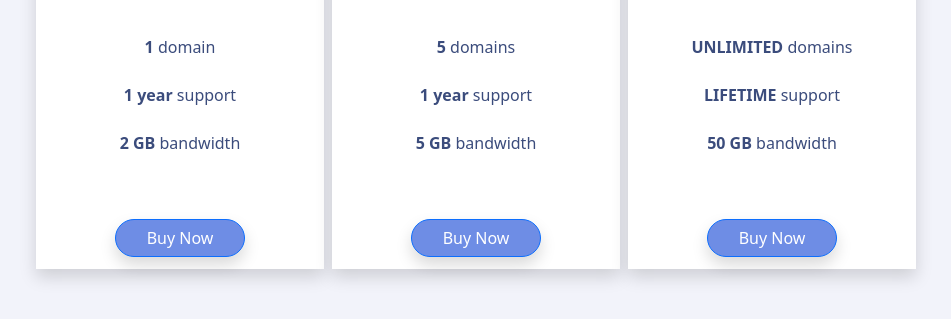
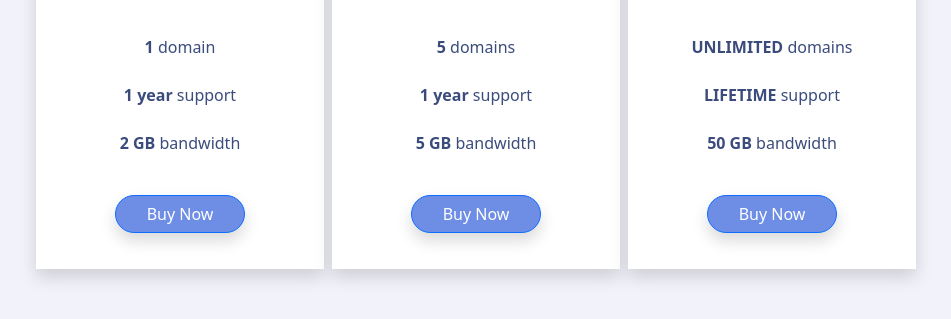
Before and after one commit to ramo4040/bootstrap-Exercise, a plain HTML site: page Pricing Table/index.html in a window 1280 px wide. Shown: the part 179-498 px from the top of the page, without its empty margins (164-1115 px from the left). Drawn offline with nearby package versions, Linux system fonts and the light colour scheme.

Commit message:
index.html

```diff
--- a/Pricing Table/index.html
+++ b/Pricing Table/index.html
@@ -28,7 +28,7 @@
 
   <div class="container d-flex justify-content-center mt-5">
     <div class="row g-2 ">
-      <div class="col d-flex justify-content-center">
+      <div class="col">
         <!-- Card for BASIC PLAN -->
         <div class="card text-center shadow rounded-0 border-0 border-3 border-top border-success" style="width: 18rem; height: 25rem;">
           <div class="card-header">
@@ -39,11 +39,11 @@
             <p class="mt-4"><b>1</b> domain</p>
             <p class="mt-4"><b>1 year</b> support</p>
             <p class="mt-4"><b>2 GB</b> bandwidth</p>
-            <button type="button" class="btn btn-primary rounded-pill shadow mt-5">Buy Now</button>
+            <button type="button" class="btn btn-primary rounded-pill shadow m-4">Buy Now</button>
           </div>
         </div>
       </div>
-      <div class="col d-flex justify-content-center">
+      <div class="col">
         <!-- Card for STANDARD PLAN -->
         <div class="card text-center shadow rounded-0 border-0 border-3 border-top border-info" style="width: 18rem; height: 25rem;">
           <div class="card-header">
@@ -54,11 +54,11 @@
             <p class="mt-4"><b>5</b> domains</p>
             <p class="mt-4"><b>1 year</b> support</p>
             <p class="mt-4"><b>5 GB</b> bandwidth</p>
-            <button type="button" class="btn btn-primary rounded-pill shadow mt-5">Buy Now</button>
+            <button type="button" class="btn btn-primary rounded-pill shadow m-4">Buy Now</button>
           </div>
         </div>
       </div>
-      <div class="col d-flex justify-content-center">
+      <div class="col">
         <!-- Card for PREMIUM PLAN -->
         <div class="card text-center shadow rounded-0 border-0 border-3 border-top border-primary" style="width: 18rem; height: 25rem;">
           <div class="card-header">
@@ -69,7 +69,7 @@
             <p class="mt-4"><b>UNLIMITED</b> domains</p>
             <p class="mt-4"><b>LIFETIME</b> support</p>
             <p class="mt-4"><b>50 GB</b> bandwidth</p>
-            <button type="button" class="btn btn-primary rounded-pill shadow mt-5">Buy Now</button>
+            <button type="button" class="btn btn-primary rounded-pill shadow m-4">Buy Now</button>
           </div>
         </div>
       </div>
```
